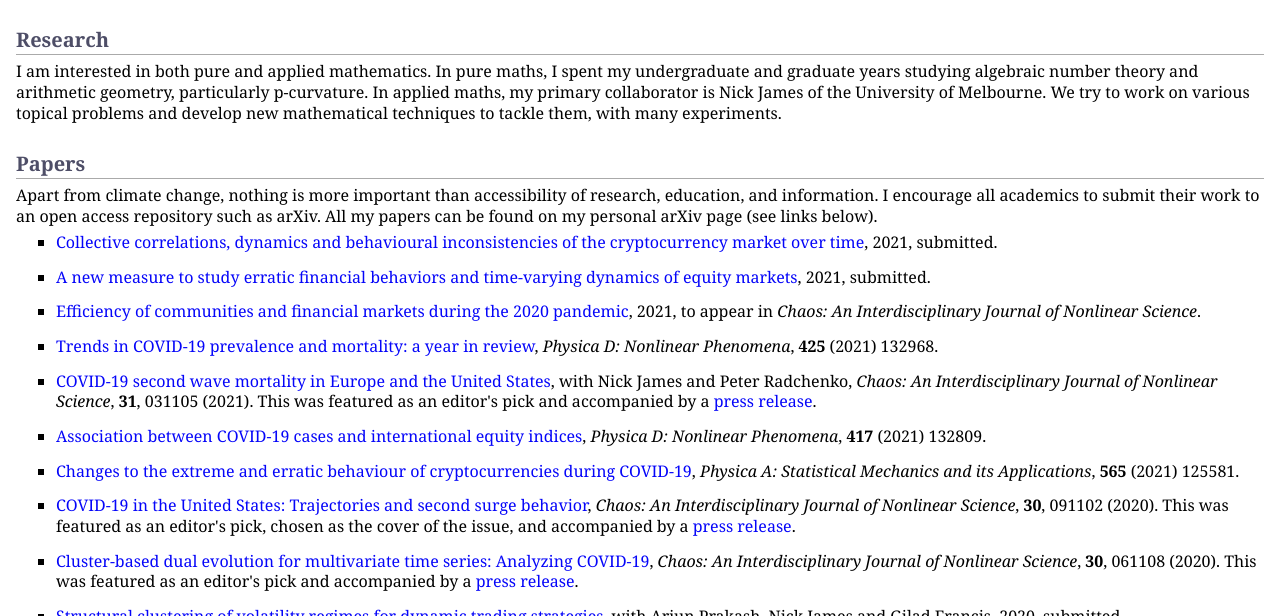
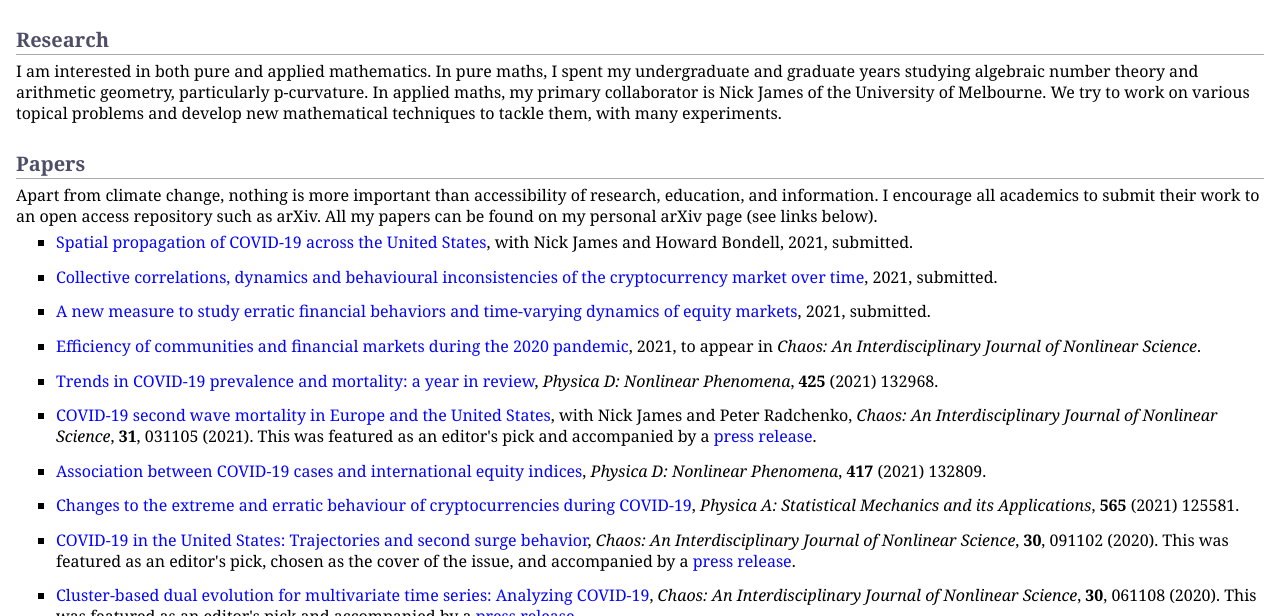
Before and after one commit to MaxMenzies/maxmenzies.com, a Jekyll site: the page index.html, which Jekyll copies as it is, in a window 1280 px wide and 900 px high, cut to the strip 284-900 px from the top of the window. Built offline with Jekyll 4.4.1, drawn with Linux system fonts in a browser that asks for light colours.

Commit message:
Update index.html

```diff
--- a/index.html
+++ b/index.html
@@ -41,6 +41,10 @@
 <p>I am interested in both pure and applied mathematics. In pure maths, I spent my undergraduate and graduate years studying algebraic number theory and arithmetic geometry, particularly p-curvature. In applied maths, my primary collaborator is Nick James of the University of Melbourne. We try to work on various topical problems and develop new mathematical techniques to tackle them, with many experiments.</p>
 <h2>Papers</h2>
 <p>Apart from climate change, nothing is more important than accessibility of research, education, and information. I encourage all academics to submit their work to an open access repository such as arXiv. All my papers can be found on my personal arXiv page (see links below). </p>
+<ul>
+<li><p><a href="https://arxiv.org/abs/2108.02516">Spatial propagation of COVID-19 across the United States</a>, with Nick James and Howard Bondell, 2021, submitted.</p>
+</li>
+</ul>
 <ul>
 <li><p><a href="https://arxiv.org/abs/2107.13926">Collective correlations, dynamics and behavioural inconsistencies of the cryptocurrency market over time</a>, 2021, submitted.</p>
 </li>
```
